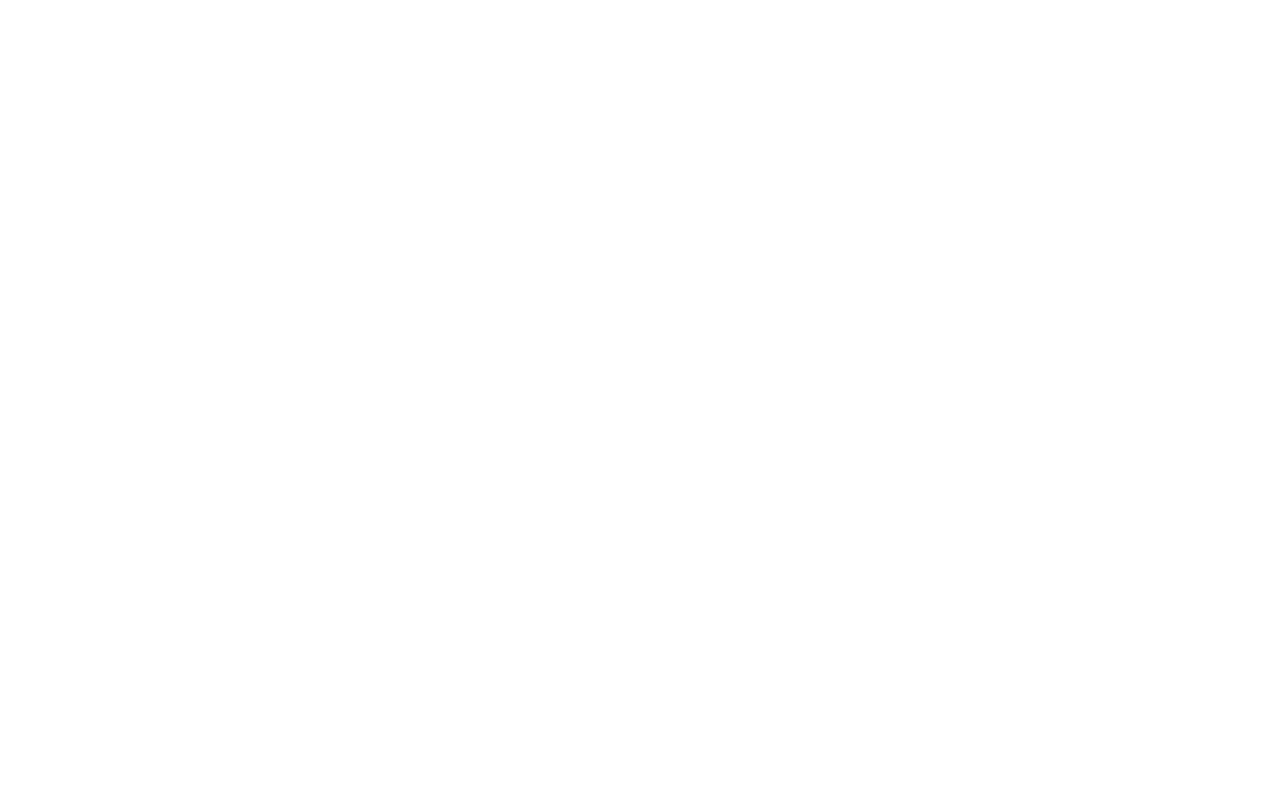
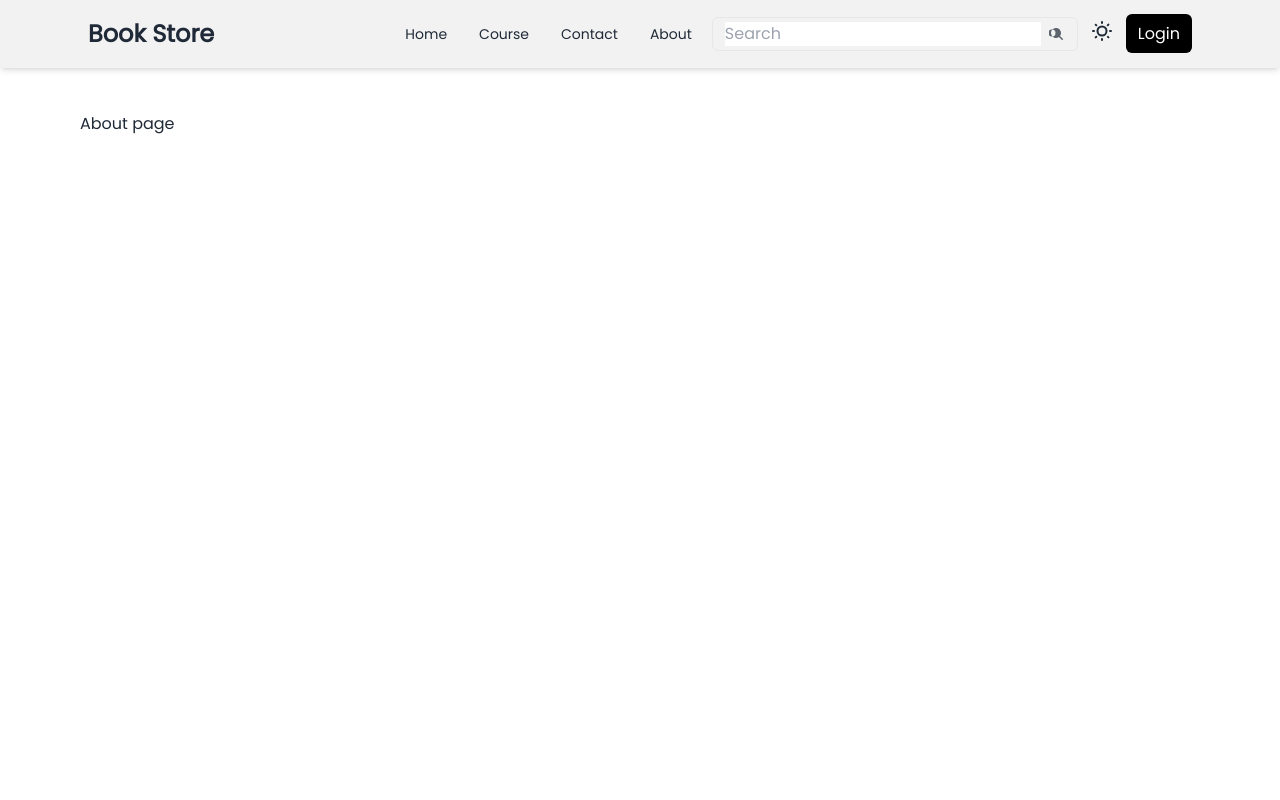
Before and after one commit to imrankabir02/book-store-MERN, a React (Vite) app in the folder Frontend/: page /about in a window 1280 px wide. Before the commit this address had no page. Shown: the top 800 px of the page. Built offline with nearby package versions, Linux system fonts and the light colour scheme.

Commit message:
code updated

```diff
--- a/Frontend/src/App.jsx
+++ b/Frontend/src/App.jsx
@@ -1,3 +1,4 @@
+import Abouts from "./about/Abouts";
 import Contacts from "./contacts/Contacts";
 import Courses from "./courses/Courses";
 import Home from "./home/Home";
@@ -12,6 +13,7 @@ export default function App() {
         <Route path="/" element={<Home />} />
         <Route path="/course" element={<Courses />} />
         <Route path="/contact" element={<Contacts />} />
+        <Route path="/about" element={<Abouts />} />
       </Routes>
     </>
   )
--- /dev/null
+++ b/Frontend/src/about/Abouts.jsx
@@ -0,0 +1,18 @@
+import React from 'react'
+import Navbar from '../components/Navbar'
+import Footer from '../components/Footer'
+import About from '../components/About'
+
+export default function Abouts() {
+    return (
+        <>
+            <div>
+                <Navbar />
+                <div className='min-h-screen'>
+                    <About />
+                </div>
+                <Footer />
+            </div>
+        </>
+    )
+}
--- /dev/null
+++ b/Frontend/src/components/About.jsx
@@ -0,0 +1,11 @@
+import React from 'react'
+
+export default function About() {
+    return (
+        <>
+            <div className='container px-4 mx-auto max-w-screen-2xl md:px-20 mt-28'>
+                About page
+            </div>
+        </>
+    )
+}
```
